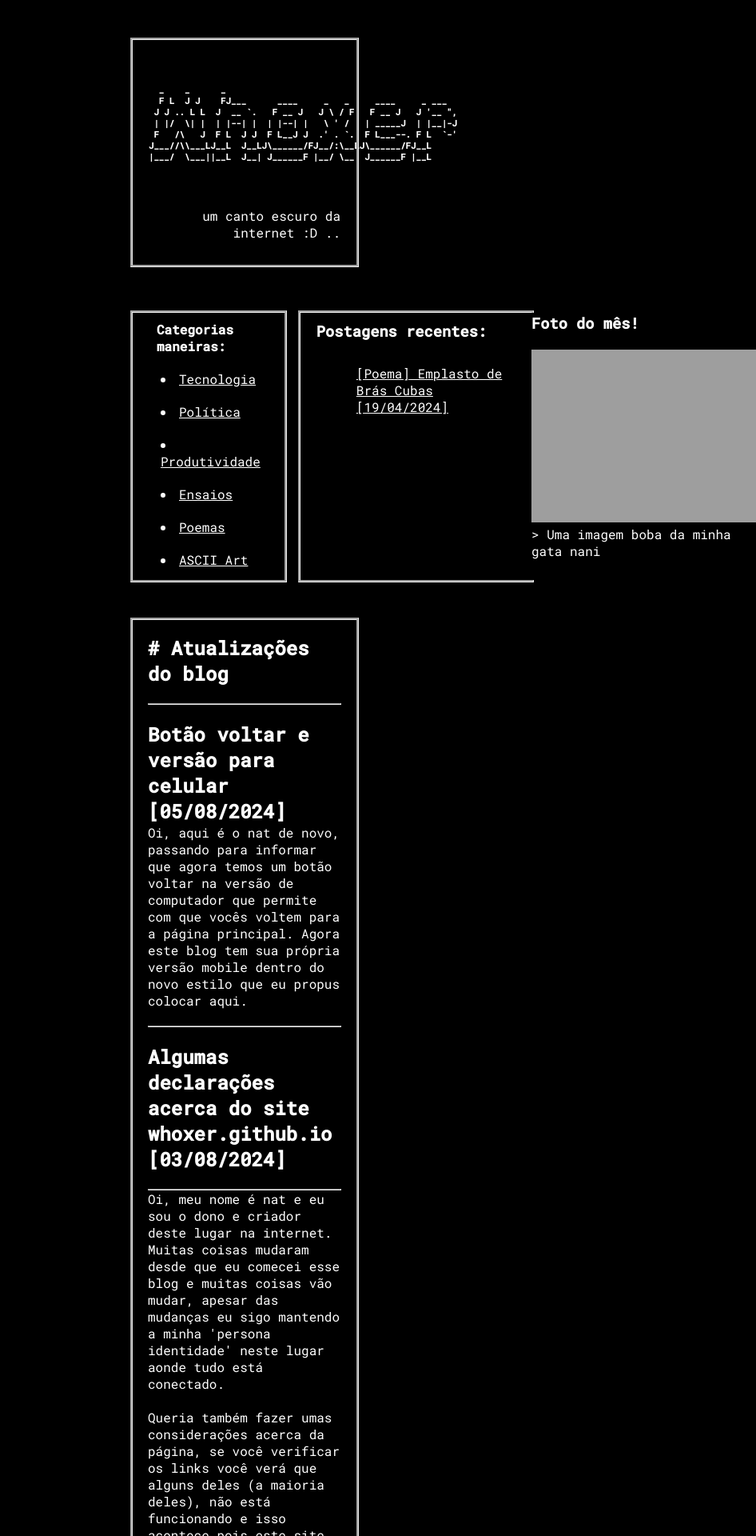
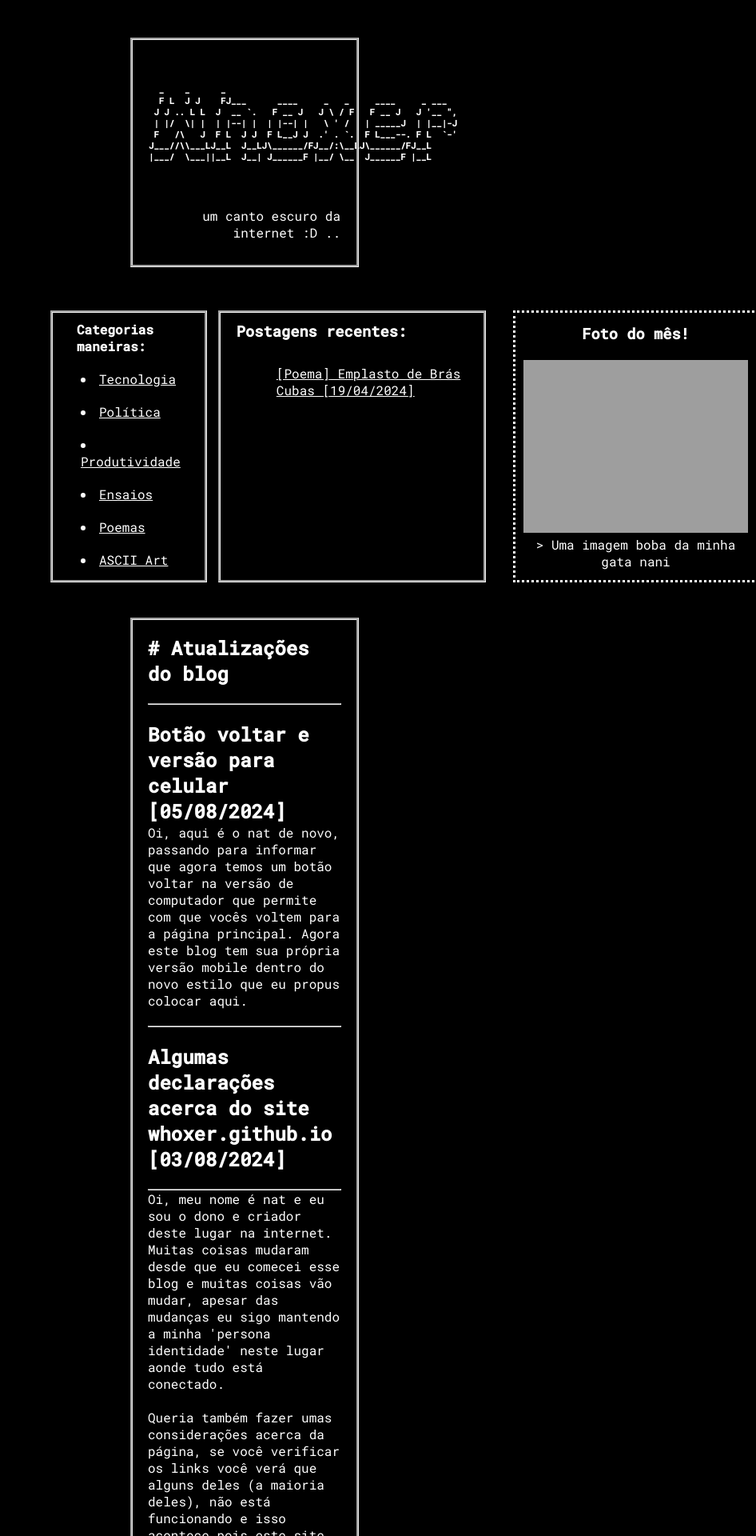
Before and after one commit to whoxer/whoxer.github.io, a PHP site: page / in a window 1280 px wide. Shown: the top 1920 px of the page at 80% size, without its empty margins (334-1280 px from the left). Run offline with PHP 8.4, Linux system fonts and the light colour scheme; grey boxes are pictures that could not be loaded.

Commit message:
Estilo da classe .picday

```diff
--- a/css/homepage.css
+++ b/css/homepage.css
@@ -42,13 +42,23 @@
     }
     .categories {
         /* ----------------------- */
-        margin-left: 500px;
+        margin-left: 400px;
         padding-left: 30px;
         padding-right: 30px;
         padding-bottom: 10px;
         /* ---------------------- */
         outline-color: whitesmoke;
         outline-style: groove;
+    }
+    .picday {
+        align-content: center;
+        text-align: center;
+        margin-left: 40px;
+        padding-left: 10px;
+        padding-right: 10px;
+
+        outline-color: white;
+        outline-style: dotted;
     }
     .sub-desc-1 {
         padding-top: 10px;
@@ -132,6 +142,16 @@
         outline-color: whitesmoke;
         outline-style: groove;
     }
+    .picday {
+        text-align: center;
+        margin-top: 30px;
+        margin-left: 10px;
+        padding-left: 10px;
+        padding-right: 10px;
+
+        outline-color: white;
+        outline-style: dotted;
+    }
     .sub-desc-1 {
         padding-top: 10px;
         text-align: center;
```
